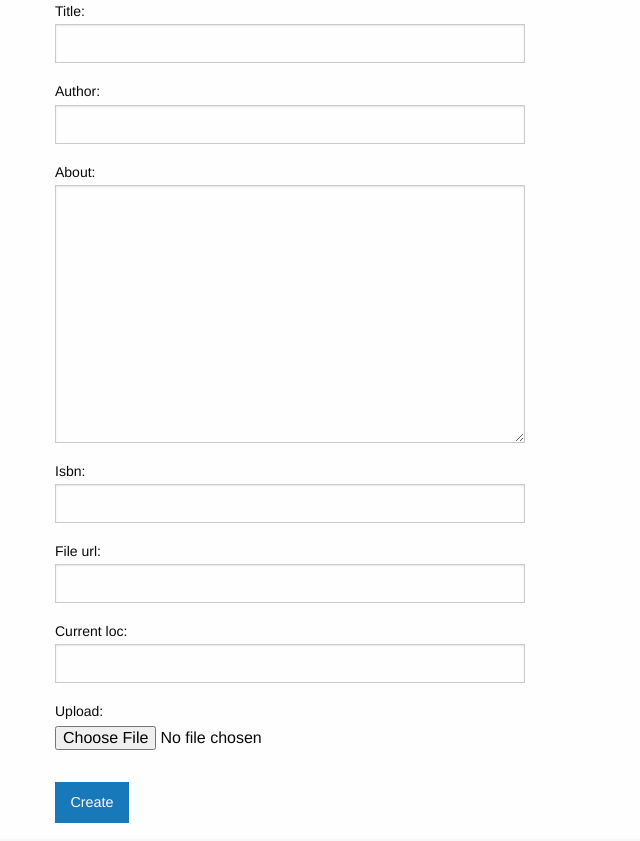
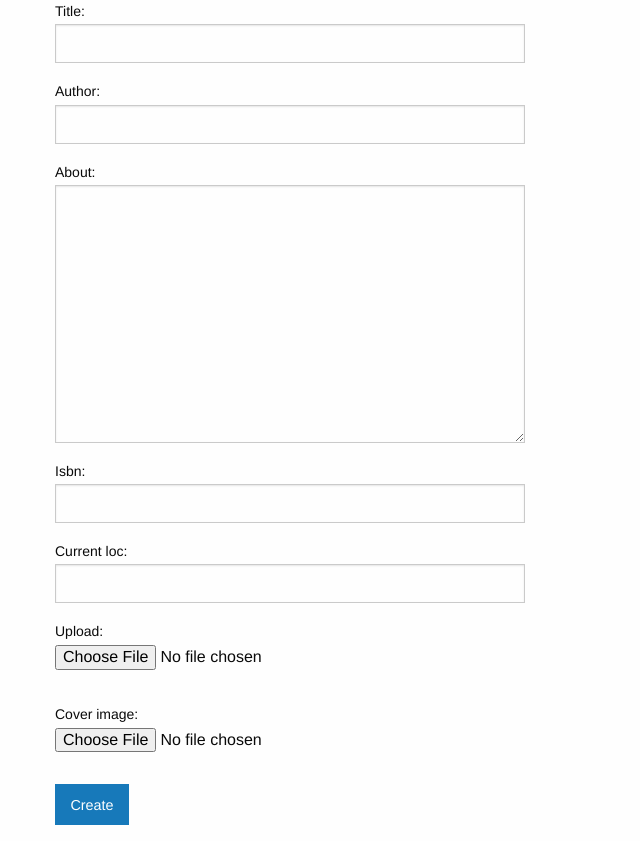
Before and after one commit to asommer70/bookpila, a Django app: page /books/new in a window 1280 px wide. Shown: the part 155-996 px from the top of the page, without its empty margins (0-640 px from the left). Run offline with Django 3.2, Linux system fonts and the light colour scheme; the visitor is signed in with stand-in values (Sample User, id 1); some libraries are stand-ins or nearby versions.

Commit message:
Removed file_url field and added cover_image ImageField.  Also, adjusted show, tag, and index templates to use cover_field if cover isn't there.

```diff
--- a/books/forms.py
+++ b/books/forms.py
@@ -5,10 +5,10 @@ from . import models
 class BookForm(forms.ModelForm):
     upload = forms.FileField(required=False)
     isbn = forms.CharField(required=False)
-    file_url = forms.URLField(required=False)
     about = forms.CharField(widget=forms.Textarea, required=False)
     author = forms.CharField(required=False)
     current_loc = forms.IntegerField(required=False)
+    cover_image = forms.ImageField(required=False)
 
     class Meta:
         model = models.Book
@@ -17,9 +17,9 @@ class BookForm(forms.ModelForm):
             'author',
             'about',
             'isbn',
-            'file_url',
             'current_loc',
-            'upload'
+            'upload',
+            'cover_image'
         ]
 
 
--- a/books/models.py
+++ b/books/models.py
@@ -4,13 +4,13 @@ class Book(models.Model):
     created_at = models.DateTimeField(auto_now_add=True)
     updated_at = models.DateTimeField(auto_now=True)
     title = models.CharField(max_length=255, unique=True)
-    author = models.CharField(max_length=255)
-    about = models.TextField(max_length=1024)
-    isbn = models.CharField(max_length=100)
-    file_url = models.URLField(blank=True, null=True, default="")
-    current_loc = models.IntegerField(default=0)
-    upload = models.FileField(null=True)
+    author = models.CharField(max_length=255, blank=True, null=True)
+    about = models.TextField(max_length=1024, blank=True, null=True)
+    isbn = models.CharField(max_length=100, blank=True, null=True)
+    current_loc = models.IntegerField(default=0, blank=True, null=True)
+    upload = models.FileField(null=True, blank=True)
     cover = models.CharField(max_length=255, blank=True, null=True, default="")
+    cover_image = models.ImageField(blank=True, null=True)
     tags = models.ManyToManyField('Tag')
 
     class Meta:
--- a/books/templates/books/index.html
+++ b/books/templates/books/index.html
@@ -17,6 +17,10 @@
             <a href="{% url 'books:show' pk=book.pk %}">
               <img src="{{book.cover}}" alt="{{book.title}}" class="text-center" />
             </a>
+          {% elif book.cover_image %}
+            <a href="{% url 'books:show' pk=book.pk %}">
+              <img src="{{book.cover_image.url}}" alt="{{book.title}}" class="text-center" />
+            </a>
           {% else %}
             <div class="card-divider">
               <a href="{% url 'books:show' pk=book.pk %}">{{ book.title }}</a>
--- a/books/templates/books/show.html
+++ b/books/templates/books/show.html
@@ -11,6 +11,8 @@
     <div class="columns large-6">
       {% if book.cover %}
         <img src="{{book.cover}}" alt="{{book.title}}" width="250" />
+      {% elif book.cover_image %}
+          <img src="{{book.cover_image.url}}" alt="{{book.title}}" width="250" />
       {% endif %}
 
       <p>
--- a/books/templates/books/tag.html
+++ b/books/templates/books/tag.html
@@ -17,6 +17,10 @@
             <a href="{% url 'books:show' pk=book.pk %}">
               <img src="{{book.cover}}" alt="{{book.title}}" class="text-center" />
             </a>
+          {% elif book.cover_image %}
+            <a href="{% url 'books:show' pk=book.pk %}">
+              <img src="{{book.cover_image.url}}" alt="{{book.title}}" class="text-center" />
+            </a>
           {% else %}
             <div class="card-divider">
               <a href="{% url 'books:show' pk=book.pk %}">{{ book.title }}</a>
```
Also changed, not shown: books/migrations/0014_auto_20180107_0518.py (added), books/migrations/0015_remove_book_file_url.py (added).
